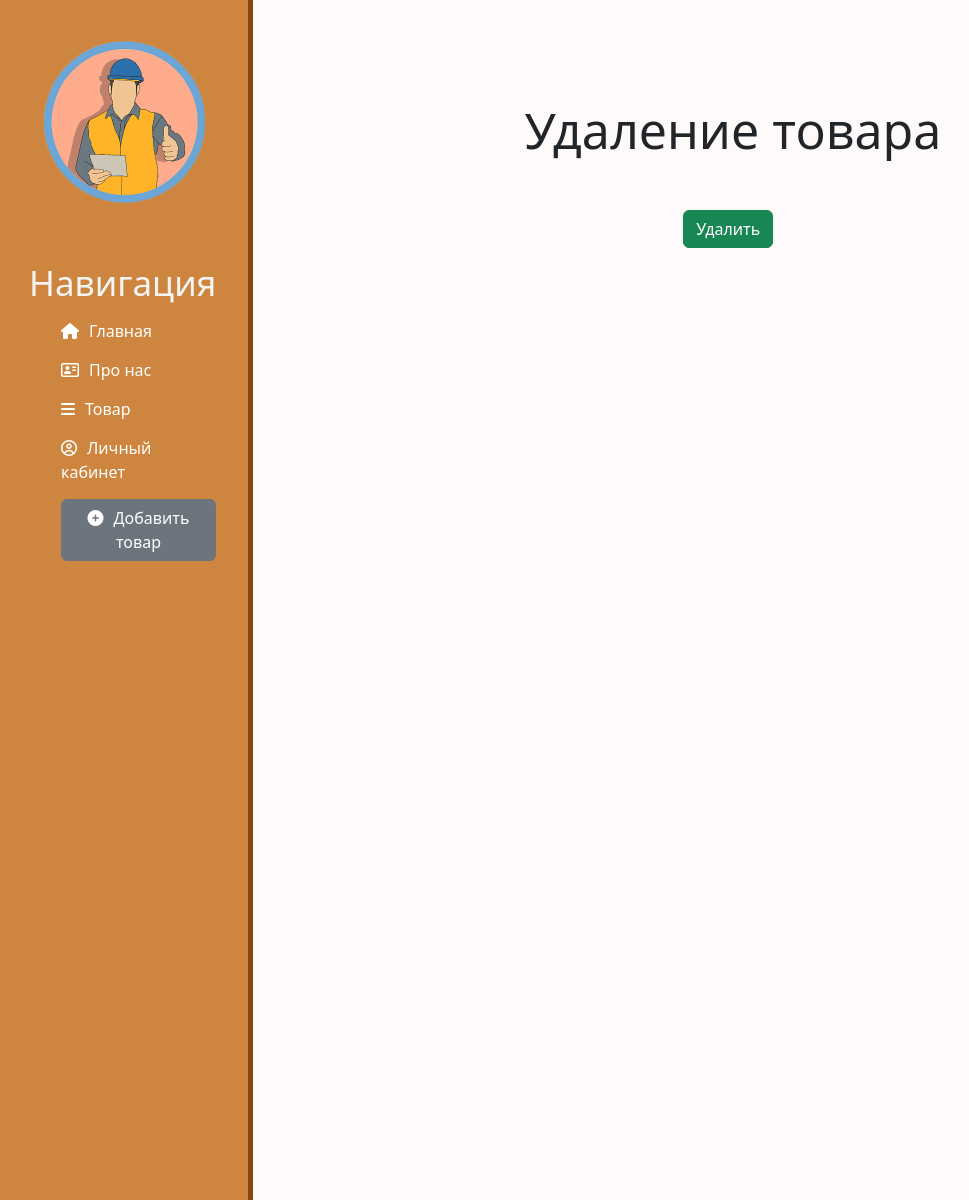
After one commit to Erefani4/constrsite, a Django app: page /katalog/1/delete in a window 1280 px wide. The commit adds this page. Shown: the whole page, without its empty margins (3-972 px from the left). Run offline with Django 5.2, Linux system fonts and the light colour scheme; data comes from the database, SQL or seed files in the repository; both versions use the stored data as it was after the commit; parts of the project's set-up code (start-up, migrations or seed data) failed here and were passed over; some libraries are stand-ins or nearby versions.

Commit message:
you can edit the directory

```diff
--- a/katalog/models.py
+++ b/katalog/models.py
@@ -9,6 +9,10 @@ class Shed(models.Model):
     def __str__(self):
         return self.name
 
+    def get_absolute_url(self):
+        return f'/katalog'
+
+
     class Meta:
         verbose_name = 'Каталог'
         verbose_name_plural = 'Каталоги'
--- /dev/null
+++ b/katalog/templates/katalog/katalog-delete.html
@@ -0,0 +1,13 @@
+{% extends 'main/layout.html' %}
+
+{% block title %}Удаление товара{% endblock %}
+
+{% block content %}
+    <div class="features">
+        <h1>Удаление товара</h1>
+        <form method="post">
+            {% csrf_token %}
+            <button class="btn btn-success" type="submit">Удалить</button>
+        </form>
+    </div>
+{% endblock %}
--- a/katalog/templates/katalog/katalog_home.html
+++ b/katalog/templates/katalog/katalog_home.html
@@ -11,6 +11,8 @@
                 <h3>{{ el.name }}</h3>
                 <p>Кол-во: {{ el.kolvo }}кг</p>
                 <p>Цена: {{ el.price }}₽</p>
+                <a href="{% url 'katalog-delete' el.id %}" class="btn btn-danger">Удалить</a>
+                <a href="{% url 'katalog-update' el.id %}" class="btn btn-info">Редактировать</a>
 
 
             </div>
--- a/katalog/urls.py
+++ b/katalog/urls.py
@@ -5,4 +5,6 @@ from . import views
 urlpatterns = [
     path('', views.katalog_home, name='katalog_home'),
     path('create', views.create, name='create'),
+    path('<int:pk>/update', views.KatalogUpdateView.as_view(), name='katalog-update'),
+    path('<int:pk>/delete', views.KatalogDeleteView.as_view(), name='katalog-delete')
 ]
--- a/katalog/views.py
+++ b/katalog/views.py
@@ -1,11 +1,27 @@
 from django.shortcuts import render, redirect
 from .models import Shed
 from .forms import ShedForm
+from django.views.generic import UpdateView, DeleteView
 
 
 def katalog_home(request):
     katalog = Shed.objects.all()
     return render(request, 'katalog/katalog_home.html', {'katalog': katalog})
+
+
+class KatalogUpdateView(UpdateView):
+    model = Shed
+    template_name = 'katalog/create.html'
+
+    form_class = ShedForm
+
+
+class KatalogDeleteView(DeleteView):
+    model = Shed
+    success_url = '/katalog/'
+    template_name = 'katalog/katalog-delete.html'
+
+
 
 
 def create(request):
--- a/main/static/main/css/main.css
+++ b/main/static/main/css/main.css
@@ -24,7 +24,7 @@ aside {
     background: #CD853F;
     float: left;
     width: 20%;
-    height: 100vh;
+    height: 150vh;
     padding: 2.5%;
     color: #F5F5F5;
     border-right: 5px solid #8B4513;
```
Also changed, not shown: db.sqlite3, katalog/templates/katalog/details_view.html (added).
